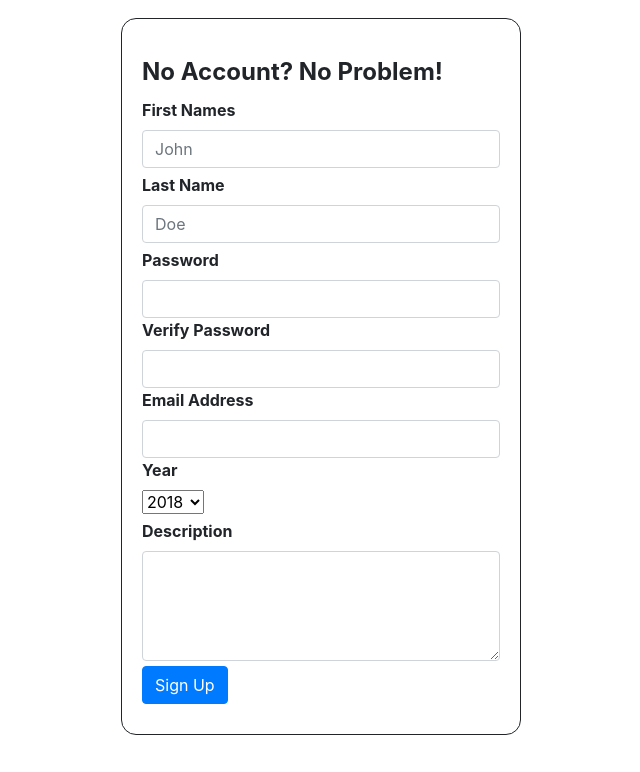
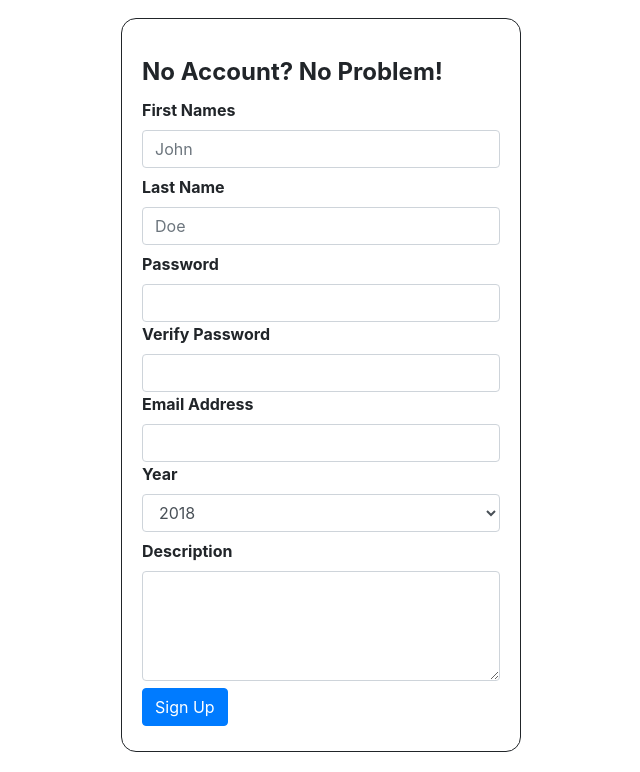
Before and after one commit to jonathankopp/Tutor-and-Student-Connection-TaSC-, a PHP site: page /signup.php in a window 1280 px wide. Shown: the part 176-948 px from the top of the page, without its empty margins (319-959 px from the left). Before the commit the page ends 911 px from the top, so only its background shows below. Run offline with PHP 8.4, Linux system fonts and the light colour scheme.

Commit message:
signup 2.0

```diff
--- a/Resources/index.css
+++ b/Resources/index.css
@@ -49,11 +49,7 @@ legend{
 
 .value{
 	border-bottom: 5px;
-  margin-bottom: 5px;
-}
-
-div {
-  margin-bottom: 5px;
+  margin-bottom: 7px;
 }
 
 .tooltip {
--- a/signup.php
+++ b/signup.php
@@ -62,7 +62,7 @@
 	      if ($focusId == '') $focusId = '#lastName';
 	    }
 	    if ($password == '') {
-	    	$errors .= '<li>password may not be blank</li>';
+	    	$errors .= '<li>Password may not be blank</li>';
 	    	if ($focusId == '') $focusId = '#new_password';
 	    }
 	    if ($vpassword == '') {
@@ -70,7 +70,7 @@
 	    	if ($focusId == '') $focusId = '#verify_password';
 	    }
 	    if ($email == '') {
-	    	$errors .= '<li>email may not be blank</li>';
+	    	$errors .= '<li>Email may not be blank</li>';
 	    	if ($focusId == '') $focusId = '#new_email';
 	    }
 	    if ($description == '') {
@@ -78,7 +78,7 @@
 	    	if ($focusId == '') $focusId = '#userName';
 	    }
 	    if ($password != $vpassword && $password != "") {
-	    	$errors .= '<li>passwords do not match</li>';
+	    	$errors .= '<li>Passwords do not match</li>';
 	    	if ($focusId == '') $focusId = '#new_password';
 	    }
 	    if ($errors != '') { //prints out any errors
@@ -165,14 +165,13 @@
 
         <label class="field">Year</label>
         <div class="value">
-          <select name="year" id="year">
+          <select class="form-control" name="year" id="year">
           	<option value="2018" selected>2018</option>
           	<option value="2019">2019</option>
           	<option value="2020">2020</option>
           	<option value="2021">2021</option>
           	<option value="2022">2022</option>
-          	<option value="2023">2023</option>
-          </select>
+          	<option value="2023">2023</option>          </select>
         </div>
 
         <label class="field">Description</label>
```
